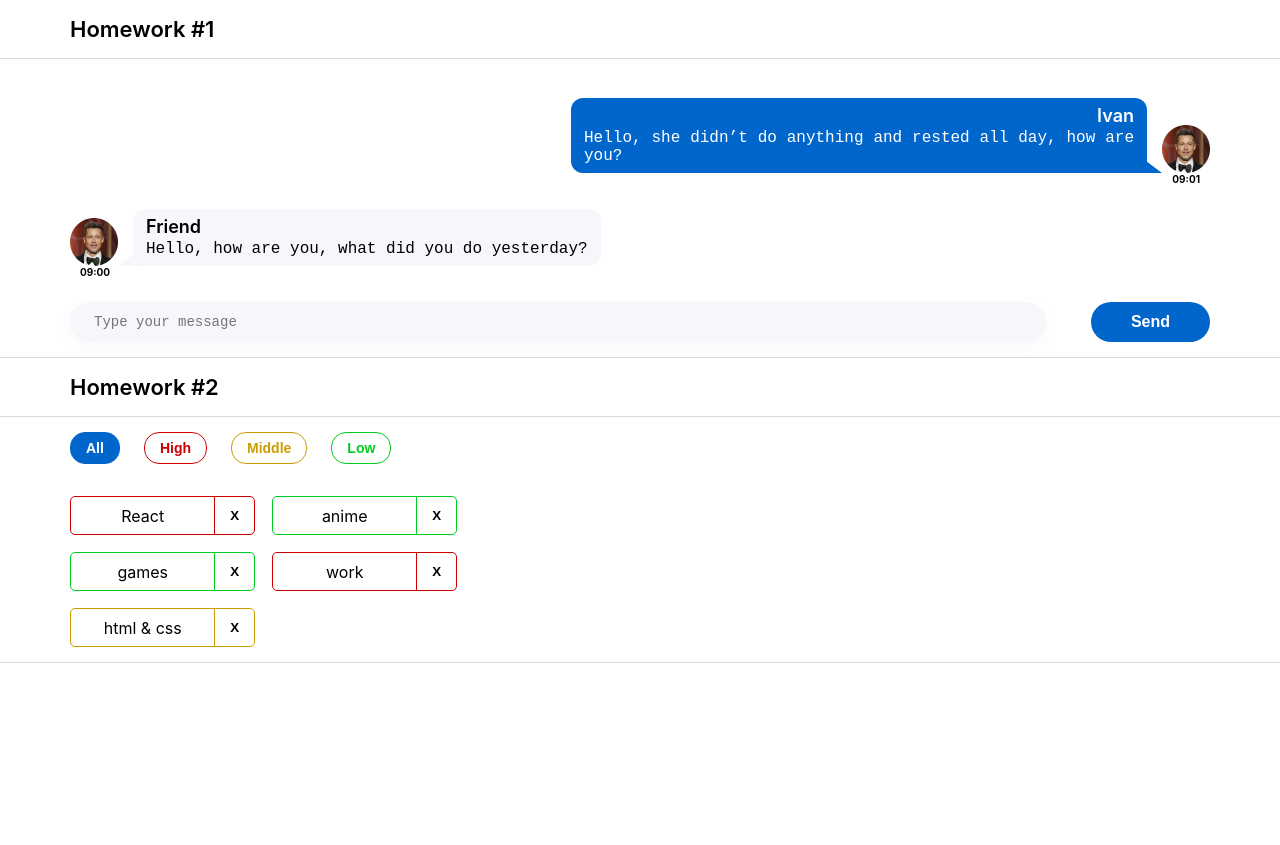
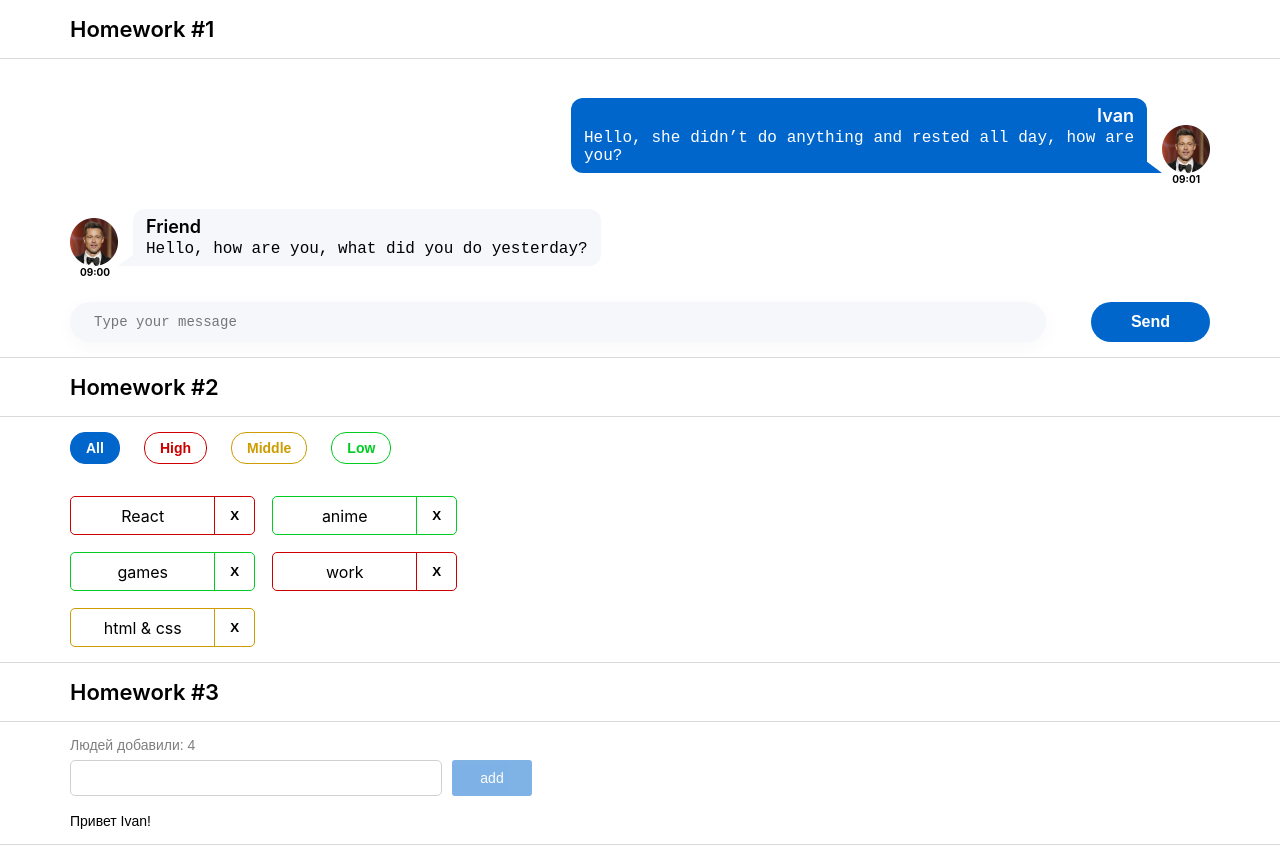
Before and after one commit to AlbogachievM/homework_1_15, a React (Create React App) app: page / in a window 1280 px wide. Before the commit the page ends 800 px from the top, so only its background shows below. Built offline with nearby package versions, Linux system fonts and the light colour scheme.

Commit message:
completed homework - 3

```diff
--- a/package.json
+++ b/package.json
@@ -14,7 +14,7 @@
     "@types/node": "16.11.56",
     "@types/react": "18.0.17",
     "@types/react-dom": "18.0.6",
-    "@types/uuid": "8.3.4",
+    "@types/uuid": "^9.0.8",
     "axios": "0.27.2",
     "gh-pages": "^6.1.1",
     "react": "18.2.0",
@@ -22,9 +22,10 @@
     "react-redux": "8.0.4",
     "react-router-dom": "6.4.3",
     "react-scripts": "5.0.1",
+    "react-uuid": "^2.0.0",
     "redux": "4.2.0",
     "typescript": "4.7.4",
-    "uuid": "9.0.0",
+    "uuid": "^9.0.1",
     "web-vitals": "2.1.4"
   },
   "scripts": {
--- a/src/s1-main/App.tsx
+++ b/src/s1-main/App.tsx
@@ -2,6 +2,7 @@ import React from 'react'
 import s from './App.module.css'
 import HW1 from '../s2-homeworks/hw01/HW1'
 import HW2 from "../s2-homeworks/hw02/HW2";
+import HW3 from "../s2-homeworks/hw03/HW3";
 
 function App() {
     return (
@@ -9,7 +10,7 @@ function App() {
             <HW1/>
             {/*раскомментировать по ходу выполнения*/}
             <HW2/>
-            {/*<HW3/>*/}
+            <HW3/>
             {/*<HW4/>*/}
 
             {/*при выполнении дз 5 и более - закомментировать здесь дз 1-4, так как они есть внутри дз 5*/}
--- a/src/s2-homeworks/hw03/Greeting.module.css
+++ b/src/s2-homeworks/hw03/Greeting.module.css
@@ -2,34 +2,65 @@
 }
 
 .inputAndButtonContainer {
+    display: flex;
+    gap: 10px;
 }
 
 .error {
+    margin-bottom: 10px;
+    color: red;
 }
 
 .input {
+    width: 372px;
+    height: 36px;
+    border: 1px solid #D1D1D1;
+    border-radius: 5px;
+    padding: 0 12px;
+    margin-bottom: 7px;
 }
 
 .input:focus {
+    outline: 1px solid #00cc22;
 }
 
 .errorInput {
+    border-color: red;
+
 }
 
 .button {
+    cursor: pointer;
+    font-size: 14px;
+    color: #fff;
+    max-width: 80px;
+    width: 100%;
+    height: 36px;
+    background-color: #0066CC;
+    border: none;
+    border-radius: 3px;
 }
 
 .button:focus {
+    outline: 1px solid #00cc22;
 }
 
 .button:active {
 }
 
 .button:disabled {
+    opacity: 0.5;
 }
 
 .text {
+    font-family: 'Montserrat', sans-serif;
+    font-size: 14px;
+    opacity: 0.5;
+    margin-bottom: 7px;
 }
 
 .greeting {
+    font-family: 'Montserrat', sans-serif;
+    font-size: 14px;
+    font-weight: 500;
 }
--- a/src/s2-homeworks/hw03/Greeting.tsx
+++ b/src/s2-homeworks/hw03/Greeting.tsx
@@ -1,15 +1,16 @@
 import React, {ChangeEvent, KeyboardEvent} from 'react'
 import s from './Greeting.module.css'
 
+
 type GreetingPropsType = {
-    name: any // need to fix any
-    setNameCallback: any // need to fix any
-    addUser: any // need to fix any
-    onBlur: any // need to fix any
-    onEnter: any // need to fix any
-    error: any // need to fix any
-    totalUsers: any // need to fix any
-    lastUserName?: any // need to fix any
+    name: string // need to fix any
+    setNameCallback: (e: ChangeEvent<HTMLInputElement>) => void // need to fix any
+    addUser: () => void // need to fix any
+    onBlur: () => void // need to fix any
+    onEnter: (value: KeyboardEvent<HTMLInputElement>) => void // need to fix any
+    error: string // need to fix any
+    totalUsers: number // need to fix any
+    lastUserName?: string // need to fix any
 }
 
 // презентационная компонента (для верстальщика)
@@ -25,7 +26,7 @@ const Greeting: React.FC<GreetingPropsType> = (
         lastUserName,
     } // деструктуризация пропсов
 ) => {
-    const inputClass = s.errorInput // need to fix with (?:)
+    const inputClass = error ? s.input + " " + s.errorInput : s.input // need to fix with (?:)
 
     return (
         <div id={'hw3-form'} className={s.greetingForm}>
@@ -61,11 +62,11 @@ const Greeting: React.FC<GreetingPropsType> = (
                 </button>
             </div>
 
-            {lastUserName && (
+            {!error ? lastUserName && (
                 <div className={s.greeting}>
                     Привет <span id={'hw3-last-user'}>{lastUserName}</span>!
                 </div>
-            )}
+            ) : null}
         </div>
     )
 }
--- a/src/s2-homeworks/hw03/GreetingContainer.tsx
+++ b/src/s2-homeworks/hw03/GreetingContainer.tsx
@@ -1,20 +1,34 @@
-import React, { ChangeEvent, KeyboardEvent, useState } from 'react'
+import React, {ChangeEvent, KeyboardEvent, useState} from 'react'
 import Greeting from './Greeting'
-import { UserType } from './HW3'
+import {UserType} from './HW3'
 
 type GreetingContainerPropsType = {
-    users: any // need to fix any
-    addUserCallback: any // need to fix any
+    users: UserType // need to fix any
+    addUserCallback: (name: string) => void // need to fix any
 }
 
-export const pureAddUser = (name: any, setError: any, setName: any, addUserCallback: any) => {
+export const pureAddUser = (name: string, setError: (value: string) => void, setName: (value: string) => void, addUserCallback: (value: string) => void) => {
+
+    if (name.trim() !== '') {
+        addUserCallback(name)
+        setName('')
+    } else {
+        setError('Ошибка! Введите имя!')
+    }
     // если имя пустое - показать ошибку, иначе - добавить юзера и очистить инпут
+
+}
+export const pureOnBlur = (name: string, setError: (value: string) => void) => { // если имя пустое - показать ошибку
+    if (name.trim() === '') {
+        setError('Ошибка! Введите имя!')
+    }
 }
 
-export const pureOnBlur = (name: any, setError: any) => { // если имя пустое - показать ошибку
-}
+export const pureOnEnter = (e: KeyboardEvent<HTMLInputElement>, addUser: any) => { // если нажата кнопка Enter - добавить
+    if (e.key === 'Enter') {
+        addUser()
+    }
 
-export const pureOnEnter = (e: any, addUser: any) => { // если нажата кнопка Enter - добавить
 }
 
 // более простой и понятный для новичков
@@ -22,15 +36,15 @@ export const pureOnEnter = (e: any, addUser: any) => { // если нажата
 
 // более современный и удобный для про :)
 const GreetingContainer: React.FC<GreetingContainerPropsType> = ({
-    users,
-    addUserCallback,
-}) => {
+                                                                     users,
+                                                                     addUserCallback,
+                                                                 }) => {
     // деструктуризация пропсов
-    const [name, setName] = useState<any>('') // need to fix any
-    const [error, setError] = useState<any>('') // need to fix any
+    const [name, setName] = useState<string>('')
+    const [error, setError] = useState<string>('')
 
-    const setNameCallback = (e: any) => { // need to fix any
-        setName('some name') // need to fix
+    const setNameCallback = (e: ChangeEvent<HTMLInputElement>) => {
+        setName(e.currentTarget.value)
 
         error && setError('')
     }
@@ -42,13 +56,12 @@ const GreetingContainer: React.FC<GreetingContainerPropsType> = ({
         pureOnBlur(name, setError)
     }
 
-    const onEnter = (e: any) => {
+    const onEnter = (e: KeyboardEvent<HTMLInputElement>) => {
         pureOnEnter(e, addUser)
     }
 
-    const totalUsers = 0 // need to fix
-    const lastUserName = 'some name' // need to fix
-
+    const totalUsers = users.length
+    const lastUserName = users[totalUsers - 1].name
     return (
         <Greeting
             name={name}
--- a/src/s2-homeworks/hw03/HW3.tsx
+++ b/src/s2-homeworks/hw03/HW3.tsx
@@ -1,5 +1,5 @@
-import React, { useState } from 'react'
-import { v1 } from 'uuid'
+import React, {useState} from 'react'
+import {v1} from 'uuid'
 import s2 from '../../s1-main/App.module.css'
 import GreetingContainer from './GreetingContainer'
 
@@ -19,20 +19,24 @@ import GreetingContainer from './GreetingContainer'
 
 // types
 export type UserType = {
-    _id: any // need to fix any
-    name: any // need to fix any
-}
+    _id: string
+    name: string
+}[]
 
-export const pureAddUserCallback = (name: any, setUsers: any, users: any) => { // need to fix any
-    const user = { // need to fix
-    }
+export const pureAddUserCallback = (name: string, setUsers: (value: UserType) => void, users: UserType) => {
+    const user = {_id: v1(), name}
     setUsers([...users, user])
 }
 
 const HW3 = () => {
-    const [users, setUsers] = useState<any>([]) // need to fix any
+    const [users, setUsers] = useState<UserType>([
+        {_id: v1(), name: 'Anton'},
+        {_id: v1(), name: 'Misha'},
+        {_id: v1(), name: 'Alex'},
+        {_id: v1(), name: 'Ivan'},
+    ])
 
-    const addUserCallback = (name: any) => { // need to fix any
+    const addUserCallback = (name: string) => {
         pureAddUserCallback(name, setUsers, users)
     }
 
```
Also changed, not shown: 9 other files (tests, documents, lock files or other folders).
